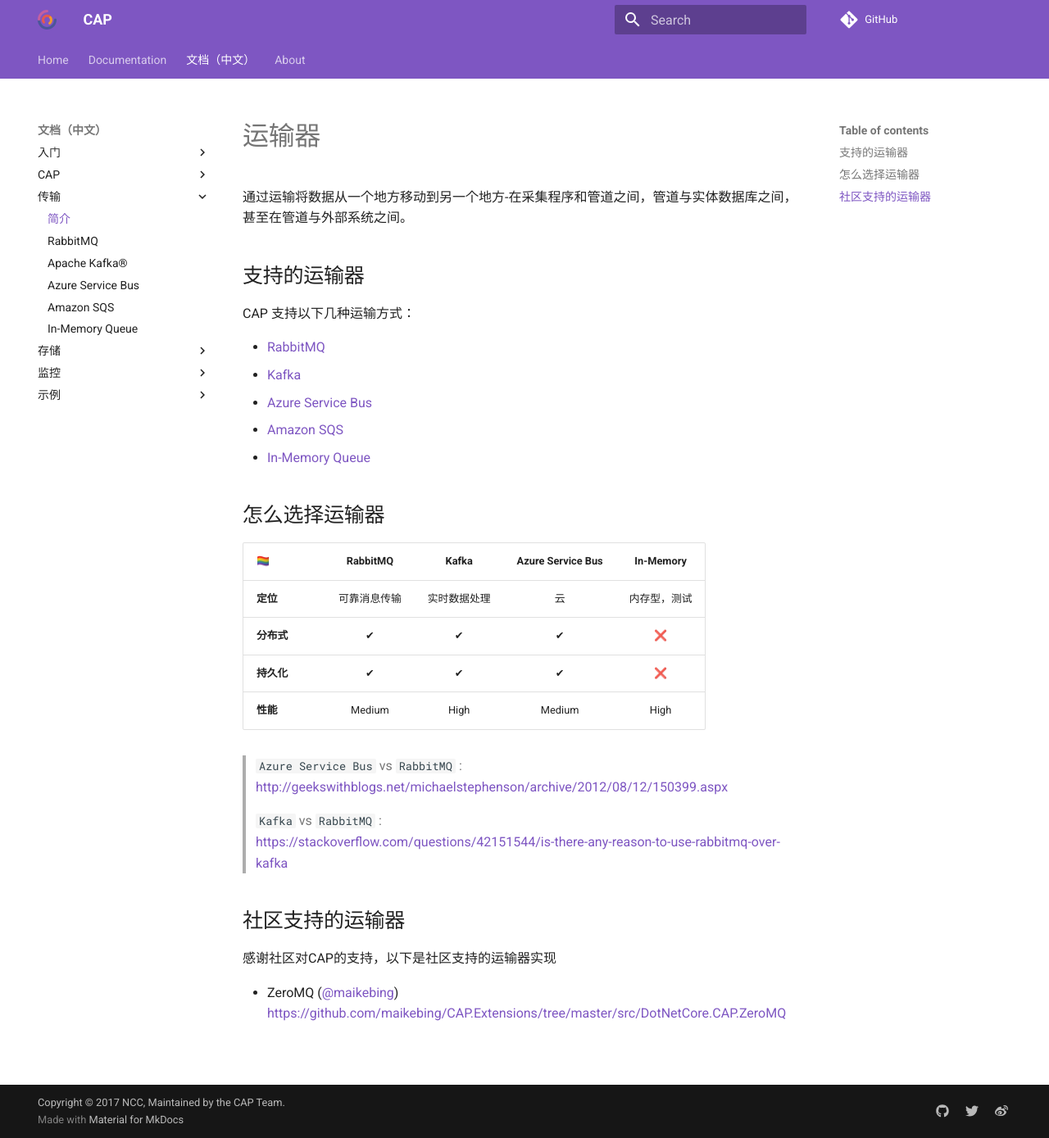
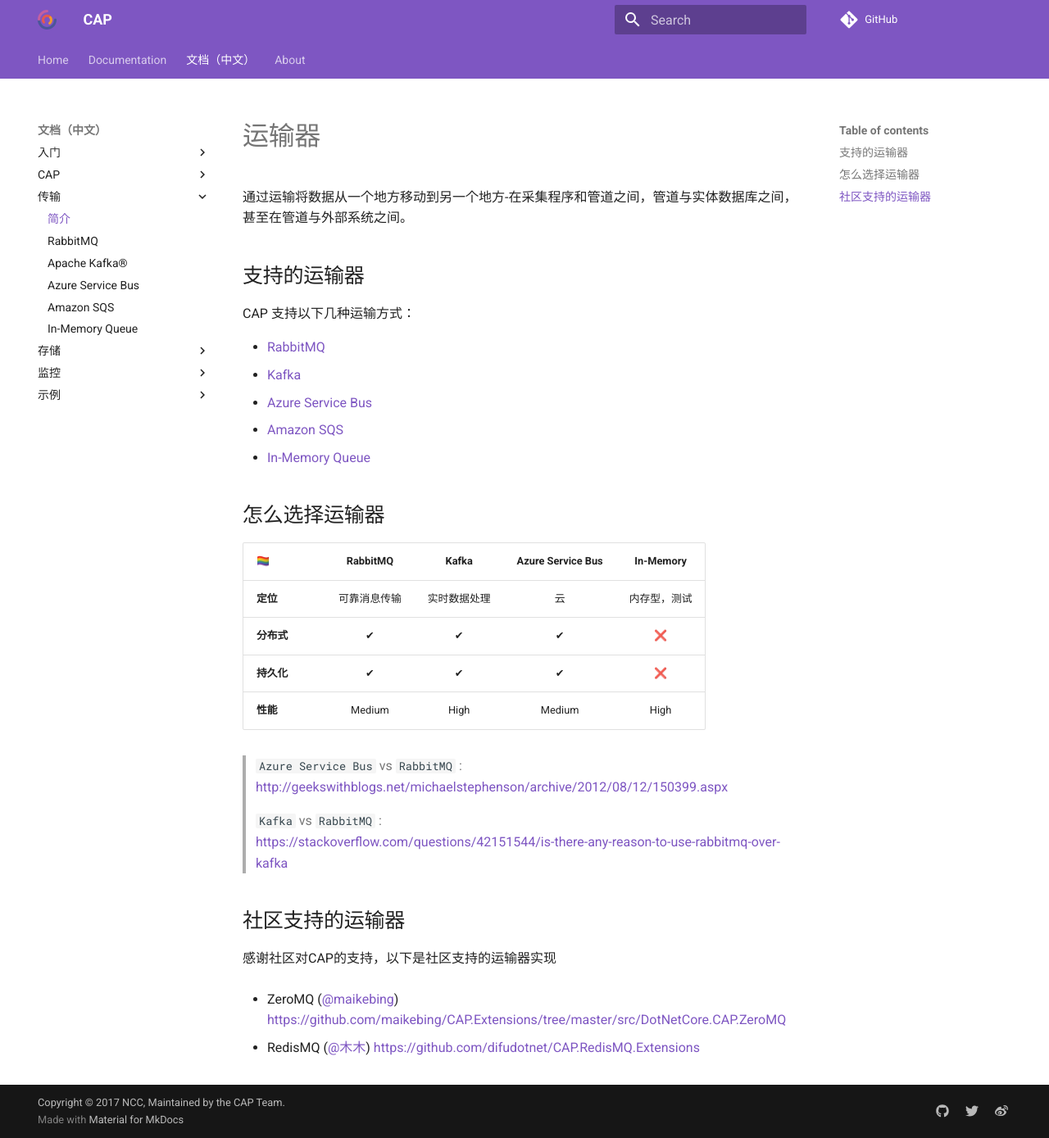
Before and after one commit to dotnetcore/CAP, an MkDocs documentation site: the page built from docs/content/user-guide/zh/transport/general.md, in a window 1280 px wide and 1389 px high. Shown: the whole window at 82% size. Built offline with MkDocs 1.6.1 and Material for MkDocs 9.7.7, drawn with Linux system fonts in a browser that asks for light colours; comment, search, counter and statistics services are not loaded.

Commit message:
Update general.md
添加 RedisMQ 扩展

```diff
--- a/docs/content/user-guide/zh/transport/general.md
+++ b/docs/content/user-guide/zh/transport/general.md
@@ -33,3 +33,5 @@
 感谢社区对CAP的支持，以下是社区支持的运输器实现
 
 * ZeroMQ  ([@maikebing](https://github.com/maikebing)) https://github.com/maikebing/CAP.Extensions/tree/master/src/DotNetCore.CAP.ZeroMQ
+
+* RedisMQ  ([@木木](https://github.com/difudotnet)) https://github.com/difudotnet/CAP.RedisMQ.Extensions
```
